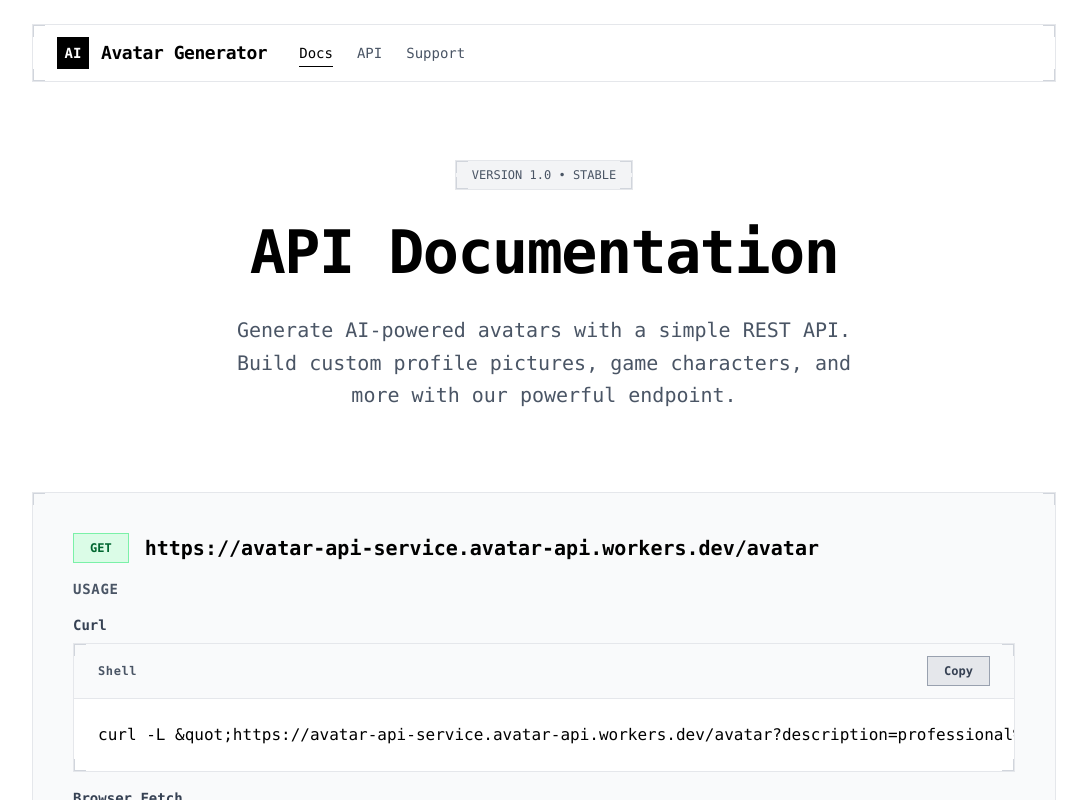
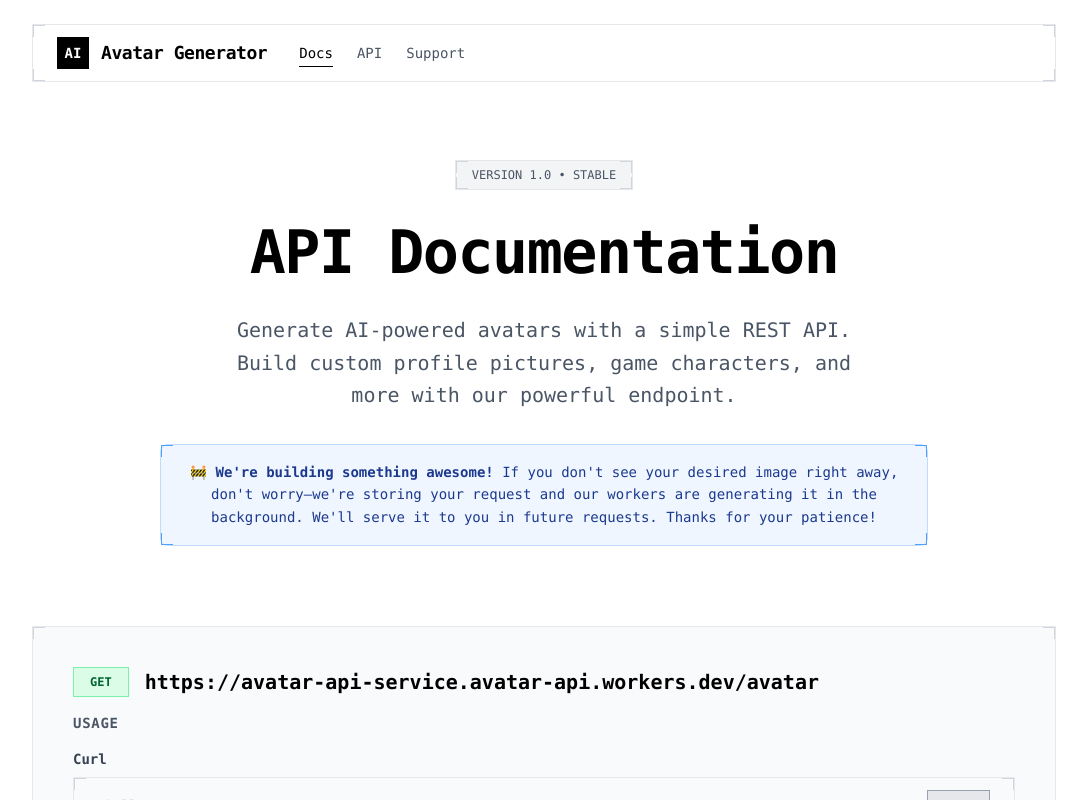
Before and after one commit to SharanRP/facegen-web, a Next.js app: page / in a window 1280 px wide. Shown: the top 800 px of the page, without its empty margins (96-1183 px from the left). Built offline with nearby package versions, Linux system fonts and the light colour scheme.

Commit message:
Add Appwrite Pages configuration and update Hero with build notice

```diff
--- a/src/components/Hero.tsx
+++ b/src/components/Hero.tsx
@@ -12,6 +12,14 @@ const Hero = () => (
     <p className="text-gray-600 text-xl mx-auto max-w-2xl leading-relaxed">
       Generate AI-powered avatars with a simple REST API. Build custom profile pictures, game characters, and more with our powerful endpoint.
     </p>
+    <div className="mt-8 p-4 bg-blue-50 border border-blue-200 rounded-lg mx-auto max-w-3xl relative">
+      <AllCorners color="blue" />
+      <div className="relative z-10">
+        <p className="text-blue-900 text-sm leading-relaxed">
+          <span className="font-semibold">🚧 We're building something awesome!</span> If you don't see your desired image right away, don't worry—we're storing your request and our workers are generating it in the background. We'll serve it to you in future requests. Thanks for your patience!
+        </p>
+      </div>
+    </div>
   </div>
 );
 
```
Also changed, not shown: .appwrite.json (added), 1 other file (tests, documents, lock files or other folders).
